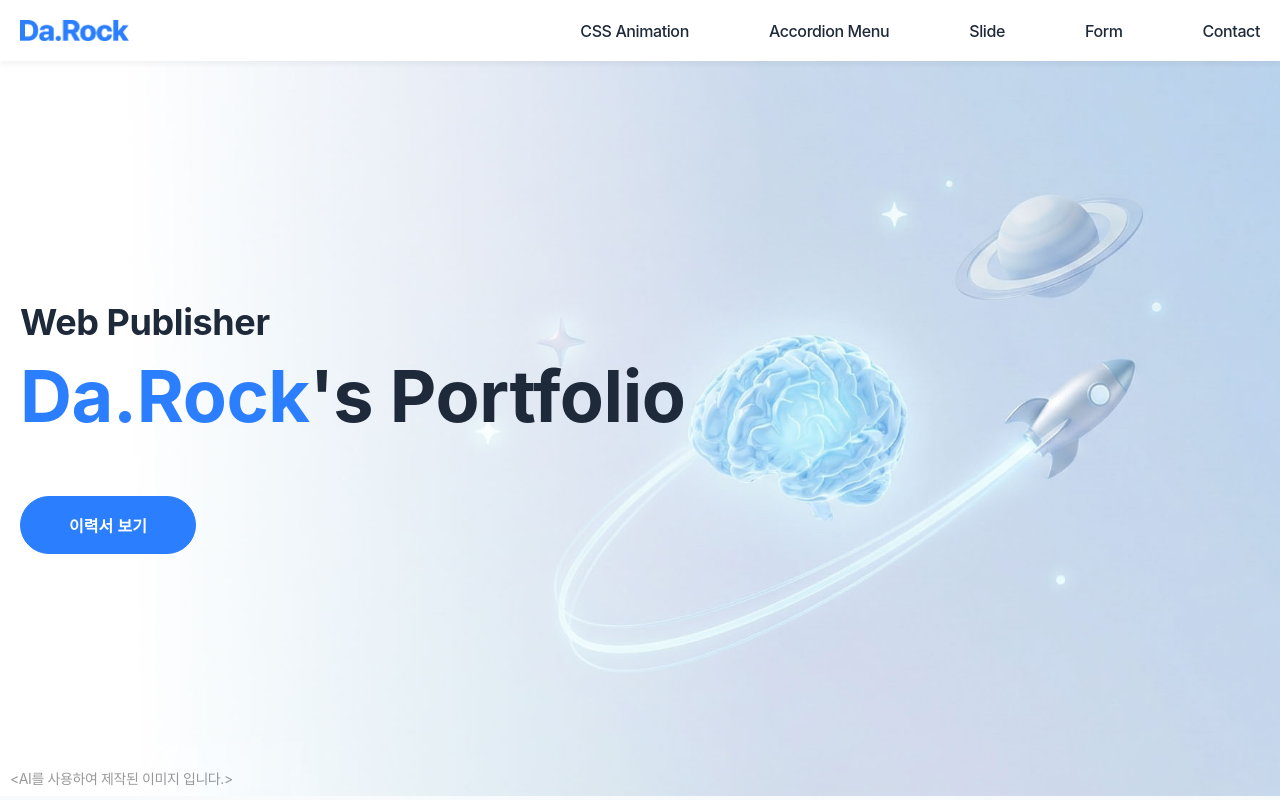
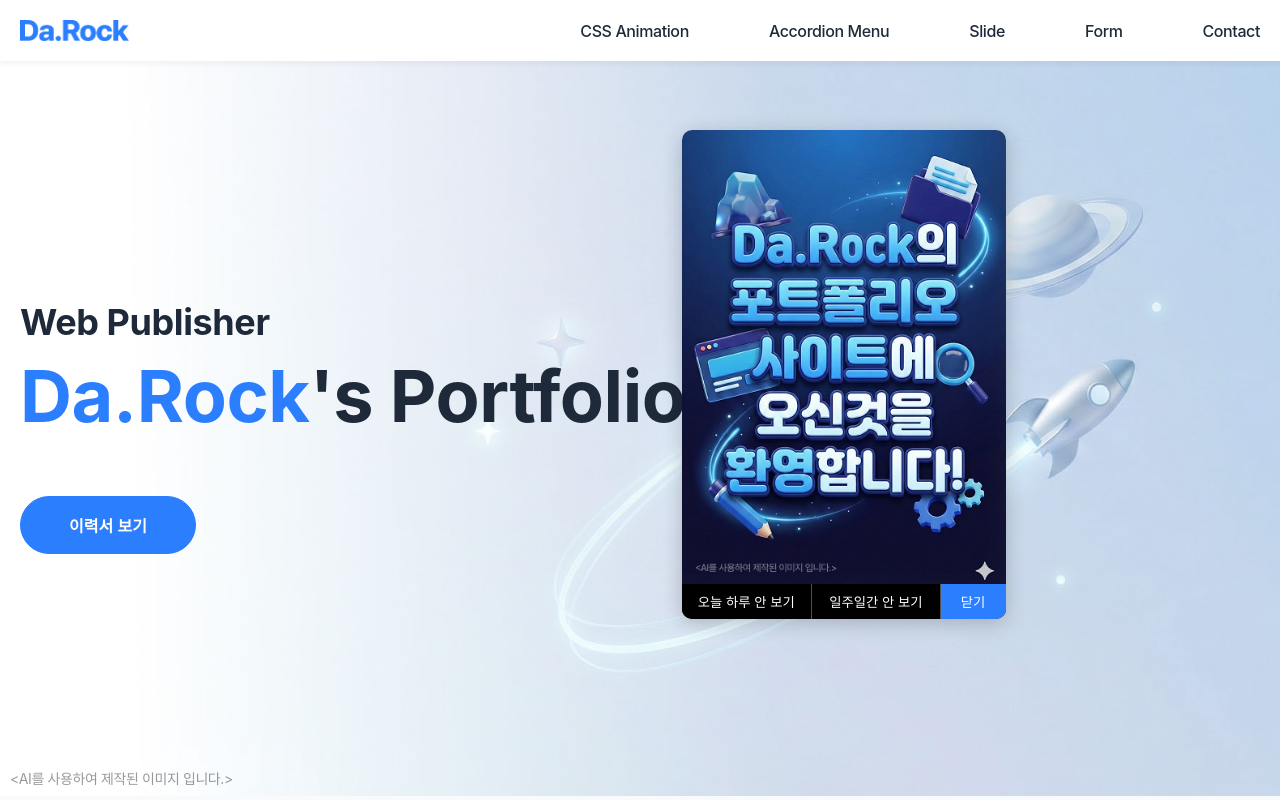
Before and after one commit to darock-dev/Portfolio__publisher, a React (Vite) app: page / in a window 1280 px wide. Shown: the top 800 px of the page. Built offline with nearby package versions, Linux system fonts and the light colour scheme; a web font is replaced by a local one.

Commit message:
feat: localStorage 기반 팝업 추가

```diff
--- a/src/App.jsx
+++ b/src/App.jsx
@@ -1,4 +1,5 @@
 import MainLayout from "./components/layout/MainLayout/MainLayout";
+import WelcomePopup from "./components/popup/WelcomePopup";
 import AccordionMenu from "./components/sections/AccordionMenu/AccordionMenu";
 import Contact from "./components/sections/Contact/Contact";
 import CssAnimation from "./components/sections/CssAnimation/CssAnimation";
@@ -10,6 +11,8 @@ import "./styles/App.scss";
 function App() {
   return (
     <>
+      <WelcomePopup />
+
       <MainLayout>
         <MainVisual />
         <CssAnimation />
--- /dev/null
+++ b/src/components/popup/WelcomePopup.jsx
@@ -0,0 +1,54 @@
+import { useState } from "react";
+import styles from "./WelcomePopup.module.scss";
+import popupImg from "../../assets/images/main/popup_img.png";
+
+export default function WelcomePopup() {
+  const STORAGE_KEY = "portfolio_popup_expriry"; // 로컬스토리지에 저장할 키 이름
+
+  const [isVisible, setIsVisible] = useState(() => {
+    const expiry = localStorage.getItem(STORAGE_KEY);
+    const now = new Date().getTime();
+
+    // 1. 만료일(expiry) 기록이 아예 없거나 (처음 방문)
+    // 2. 현재 시간이 만료일보다 지났다면 (안 보기 기간 끝남)
+    // -> true (보여줌)
+    if (!expiry || now > parseInt(expiry)) {
+      return true;
+    }
+
+    // 아니라면 -> false (숨김)
+    return false;
+  });
+
+  // 3. 닫기 핸들러 (days가 0이면 그냥 닫기, 1 이상이면 그만큼 안 보기)
+  const handleClose = (days = 0) => {
+    if (days > 0) {
+      // 현재 시간 + (일 * 24시간 * 60분 * 60초 * 1000밀리초)
+      const expiryDate = new Date().getTime() + days * 24 * 60 * 60 * 1000;
+      localStorage.setItem(STORAGE_KEY, expiryDate);
+    }
+
+    // 화면에서 사라지게 함
+    setIsVisible(false);
+  };
+
+  if (!isVisible) return null;
+
+  return (
+    <div className={styles.popupWrap}>
+      <div className={styles.popup}>
+        <div className={styles.content}>
+          <img src={popupImg} alt="" />
+        </div>
+
+        <div className={styles.footer}>
+          <button onClick={() => handleClose(1)}>오늘 하루 안 보기</button>
+          <button onClick={() => handleClose(7)}>일주일간 안 보기</button>
+          <button className={styles.closeBtn} onClick={() => handleClose(0)}>
+            닫기
+          </button>
+        </div>
+      </div>
+    </div>
+  );
+}
--- /dev/null
+++ b/src/components/popup/WelcomePopup.module.scss
@@ -0,0 +1,69 @@
+@use '../../styles/variables' as *;
+@use '../../styles/mixins' as *;
+
+.popupWrap {
+  position: fixed;
+  top: 130px;
+  right: 20%;
+  z-index: 9999; // 제일 위에 떠야 함
+  display: flex;
+  justify-content: center;
+  align-items: center;
+
+  // 모바일에선 숨김처리
+  @media screen and (max-width: 768px) {
+    display: none;
+  }
+}
+
+.popup {
+  background: #fff;
+  width: 360px;
+  max-width: 90%; // 모바일 대응
+  border-radius: 10px;
+  box-shadow: 0 4px 20px rgba(0, 0, 0, 0.2);
+  overflow: hidden;
+  display: flex;
+  flex-direction: column;
+
+  .content {
+    padding: 0;
+    display: flex;
+
+    img {
+      max-width: 100%;
+      height: auto;
+    }
+  }
+
+  .footer {
+    padding: 0;
+    background-color: #000;
+    display: flex;
+
+    button {
+      padding: 8px 12px;
+      border-right: 1px solid #525252;
+      background: #000;
+      color: #fff;
+      cursor: pointer;
+
+      &:nth-child(1),
+      &:nth-child(2) {
+        width: 40%;
+      }
+
+      // '닫기' 버튼만 좀 다르게
+      &.closeBtn {
+        width: 20%;
+        background-color: $primary-color;
+        color: white;
+        border-color: $primary-color;
+
+        &:hover {
+          background-color: $primary-color ;
+        }
+      }
+    }
+  }
+}
```
Also changed, not shown: src/assets/images/main/popup_img.png (added).
